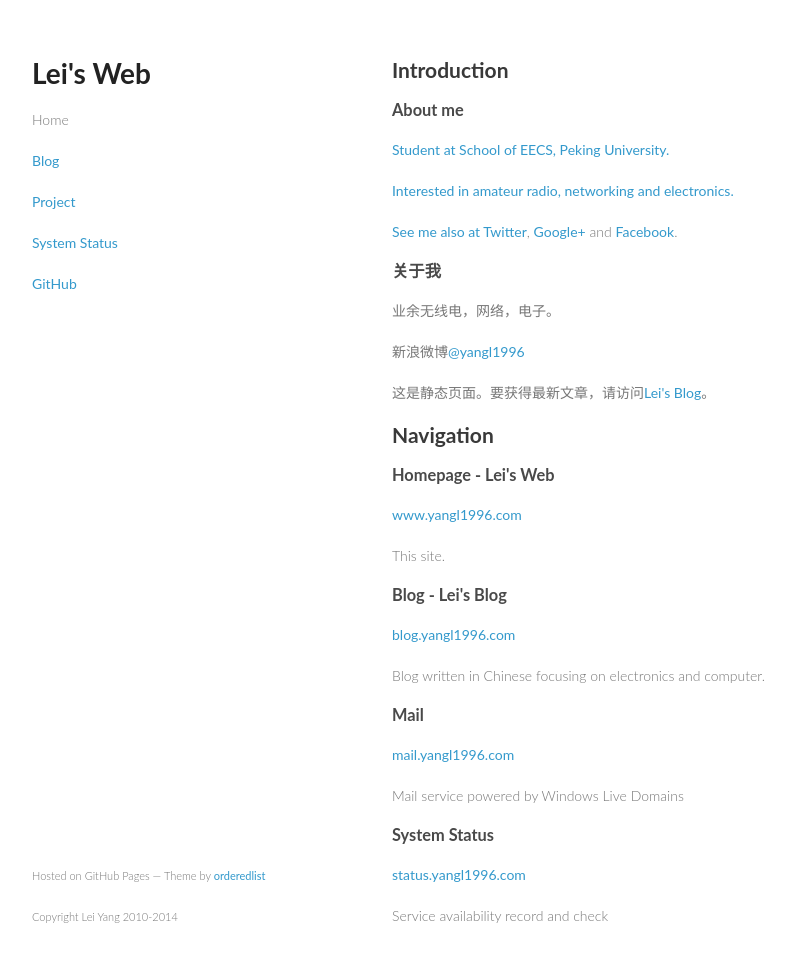
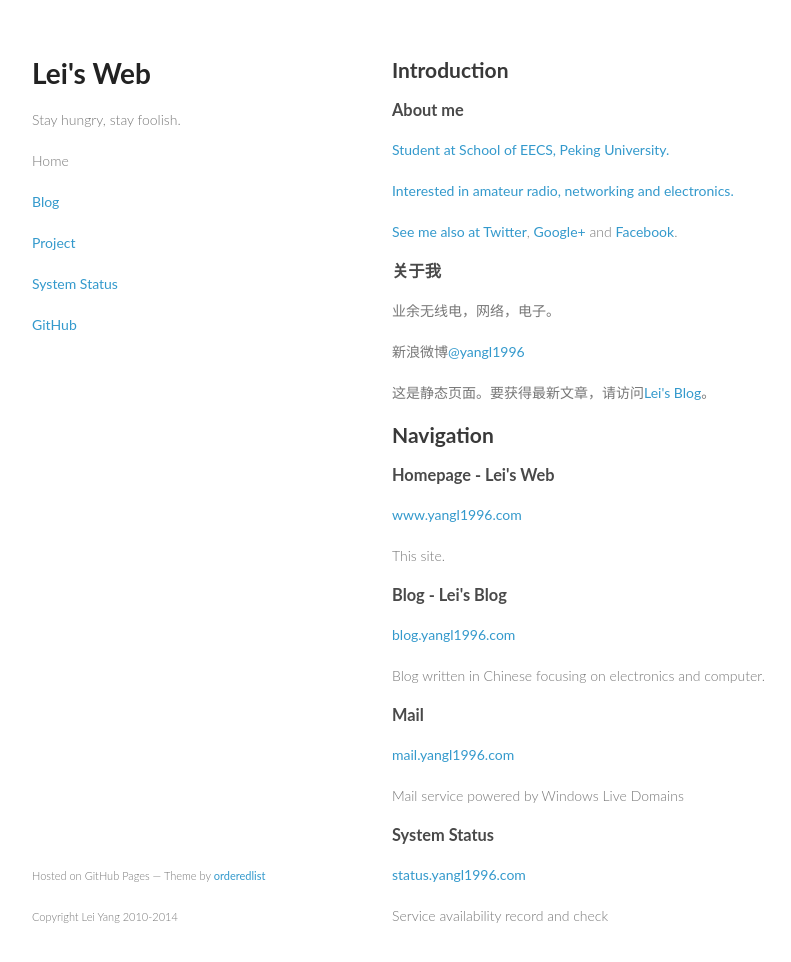
Before and after one commit to yangl1996/homepage, a Jekyll site: the page built from index.html, in a window 1280 px wide and 996 px high. Shown: the top 962 px of the window, without its empty margins (178-969 px from the left). Built offline with Jekyll 4.4.1, drawn with Linux system fonts in a browser that asks for light colours; some web fonts are replaced; comment, search, counter and statistics services are not loaded.

Commit message:
Update minimal_header.html

```diff
--- a/_includes/minimal_header.html
+++ b/_includes/minimal_header.html
@@ -29,5 +29,6 @@
         <div class="wrapper">
             <header>
                 <h1>{{ site.title }}</h1>
+                <p>Stay hungry, stay foolish.</p>
                 {% include sidebar.html %}
         </header>
```
